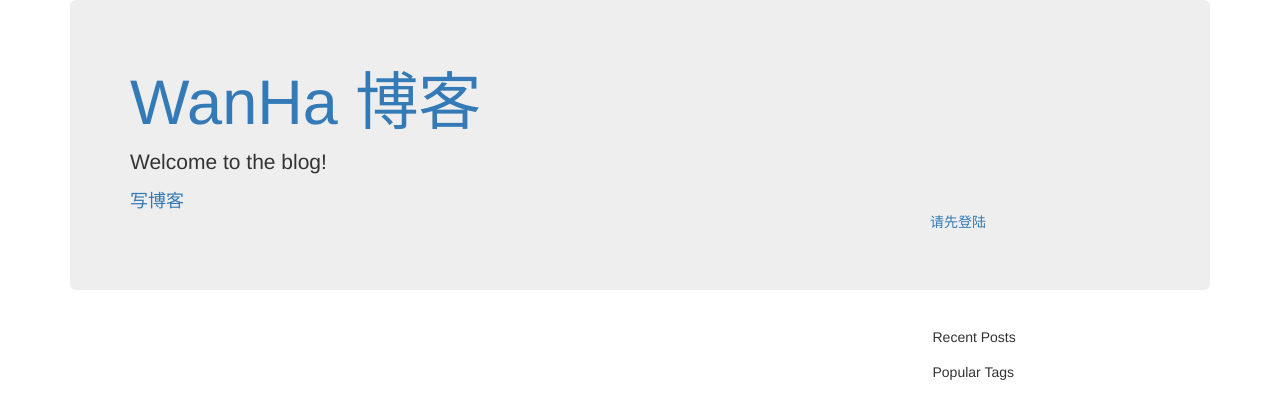
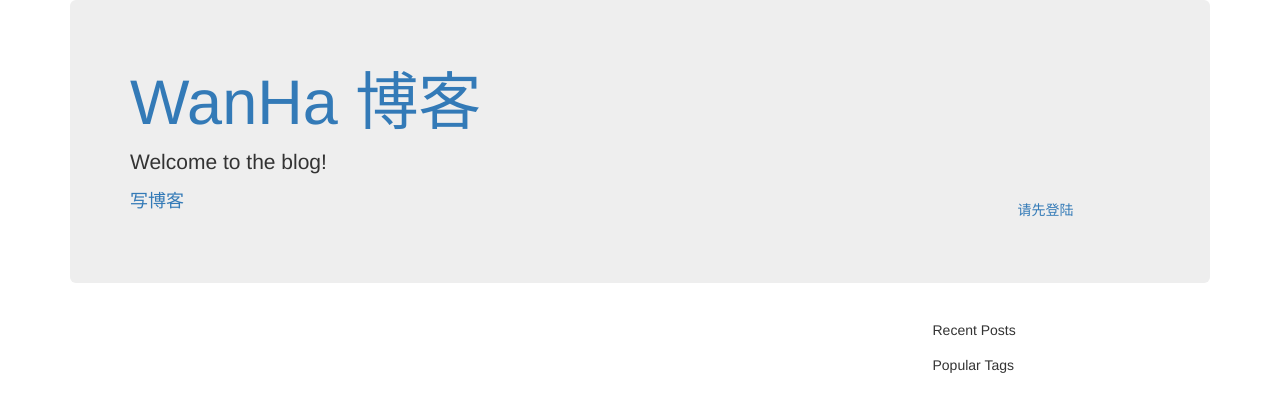
Before and after one commit to wanghublog/Flask_Blog_Linux, a Flask app: page /blog/ in a window 1280 px wide. Shown: the top 419 px of the page. Run offline with Flask 2, Linux system fonts and the light colour scheme; some libraries are stand-ins or nearby versions.

Commit message:
bootstarp

```diff
--- a/flask_blog/wanghublog/templates/blog/base.html
+++ b/flask_blog/wanghublog/templates/blog/base.html
@@ -62,7 +62,7 @@
 	<h4>
 		<a href="{{ url_for('blog.new_post') }}" class=" bt" > 写博客 </a>
 	</h4>
-        <div class="user_now" style="margin: -10px 30px 10px 800px ">
+        <div class="user_now" style="margin: -3ex 3ex 2ex 120ex ">
           {% if current_user.username != NUll %}
             {{  current_user.username }}，欢迎您！
 	    <a href="{{ url_for('main.logout') }}"> 注销</a>
--- a/flask_blog/wanghublog/templates/blog/edit_post.html
+++ b/flask_blog/wanghublog/templates/blog/edit_post.html
@@ -32,6 +32,7 @@
   </div>
   <script src="{{ url_for('static', filename='js/jquery.min.js') }}"></script>
   <script src="{{ url_for('static', filename='js/bootstrap.min.js') }}"></script>
+
 
   {% block body %}
   <div class="row"style="margin: 0px 350px 100px 350px ">
@@ -71,6 +72,9 @@
   <script>
       CKEDITOR.replace('editor');
   </script>
+  <script src="{{ url_for('static', filename='js/jquery.min.js') }}"></script>
+  <script src="{{ url_for('static', filename='js/bootstrap.min.js') }}"></script>
+
   {% endblock %}
 
 </body>
```
